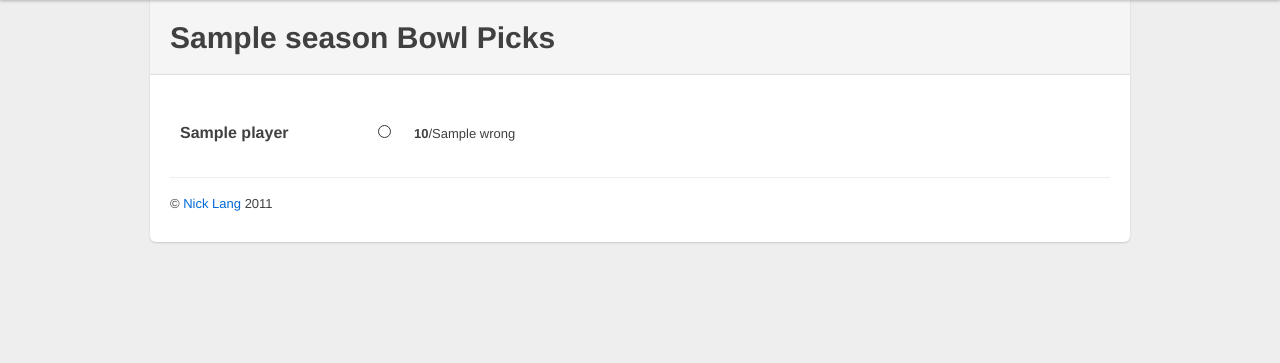
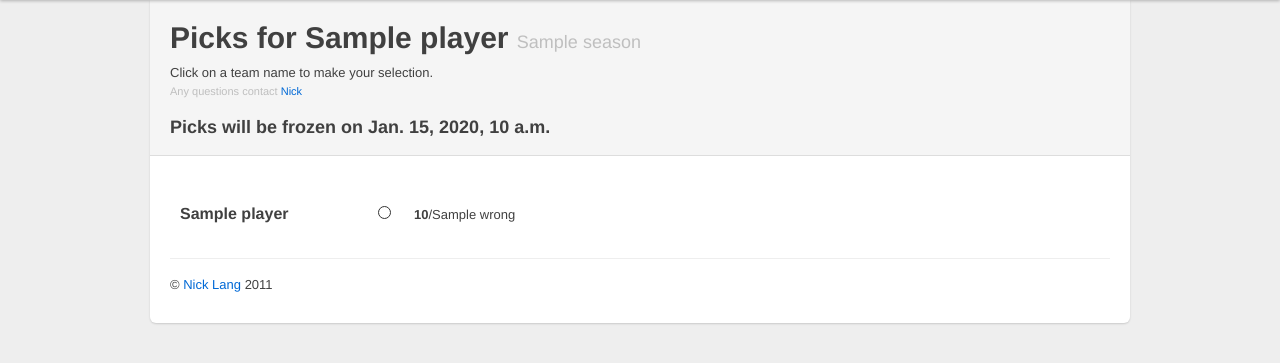
Before and after one commit to fxdgear/bowlpicks, a Django app: template templates/pick/pick_list_new.html in a window 1280 px wide. Shown: the part 40-403 px from the top of the page. Run offline with Django 3.2, Linux system fonts and the light colour scheme; the template is opened without the code that fills it: most values are stand-ins (such as "Sample title", 1, 10 or a date in 2020).

Commit message:
adding freezing notifications

```diff
--- a/bowlpicks/profiles/models.py
+++ b/bowlpicks/profiles/models.py
@@ -1,4 +1,5 @@
 from django.db import models
+from django.db.models import get_model
 
 from idios.models import ProfileBase
 
@@ -16,6 +17,10 @@ class Profile(ProfileBase):
             return u"%s" % self.full_name
         else:
             return self.user.username
+
+    def current_season(self):
+        model = get_model('core', 'Season')
+        return model.objects.current()
 
 
 class Player(models.Model):
--- a/bowlpicks/profiles/views.py
+++ b/bowlpicks/profiles/views.py
@@ -5,6 +5,7 @@ from django.contrib.auth.decorators import login_required
 
 from bowlpicks.profiles.forms import PlayerForm
 from bowlpicks.profiles.models import Profile
+from bowlpicks.core.models import Season
 
 
 @login_required
@@ -25,7 +26,10 @@ def profile_detail(request, *args, **kwargs):
     else:
         form = PlayerForm()
 
+    season = Season.objects.current()
+
     return render_to_response(template_name, {
         'form': form,
-        'profile': profile
+        'profile': profile,
+        'season': season
     }, context_instance=RequestContext(request))
--- a/templates/pick/pick_detail.html
+++ b/templates/pick/pick_detail.html
@@ -88,6 +88,11 @@
     <h1>Picks for {{ player }} <small>{{ season }}</small></h1>
     <p>Click on a team name to make your selection.</br>
     <small>Any questions contact <a href="mailto:nick@nicklang.com">Nick</a></small></p>
+    {% if season.is_froze %}
+      <h3>Picks are now frozen.</h3>
+    {% else %}
+      <h3>Picks will be frozen on {{ season.freeze_date }}</h3>
+    {% endif %}
   </div>
 {% endblock header %}
 
--- a/templates/pick/pick_list_new.html
+++ b/templates/pick/pick_list_new.html
@@ -81,6 +81,19 @@
   </style>
 {% endblock extended_css %}
 
+{% block header %}
+  <div class="page-header">
+    <h1>Picks for {{ player }} <small>{{ season }}</small></h1>
+    <p>Click on a team name to make your selection.</br>
+    <small>Any questions contact <a href="mailto:nick@nicklang.com">Nick</a></small></p>
+    {% if season.is_froze %}
+      <h3>Picks are now frozen.</h3>
+    {% else %}
+      <h3>Picks will be frozen on {{ season.freeze_date }}</h3>
+    {% endif %}
+  </div>
+{% endblock header %}
+
 {% block content %}
   <div class="row pick-list">
     {% for player, picks in players %}
--- a/templates/profiles/profile_detail.html
+++ b/templates/profiles/profile_detail.html
@@ -22,6 +22,11 @@
 {% block header %}
   <div class="page-header">
     <h1>{{ profile.full_name }}</h1>
+     {% if season.is_froze %}
+      <h3>Picks are now frozen.</h3>
+    {% else %}
+      <h3>Picks will be frozen on {{ season.freeze_date }}</h3>
+    {% endif %}
   </div>
 {% endblock header %}
 
```
Also changed, not shown: bowlpicks/core/models.py (+8 -1 lines), templates/profiles/profile_picks.html (+7 -0 lines).
